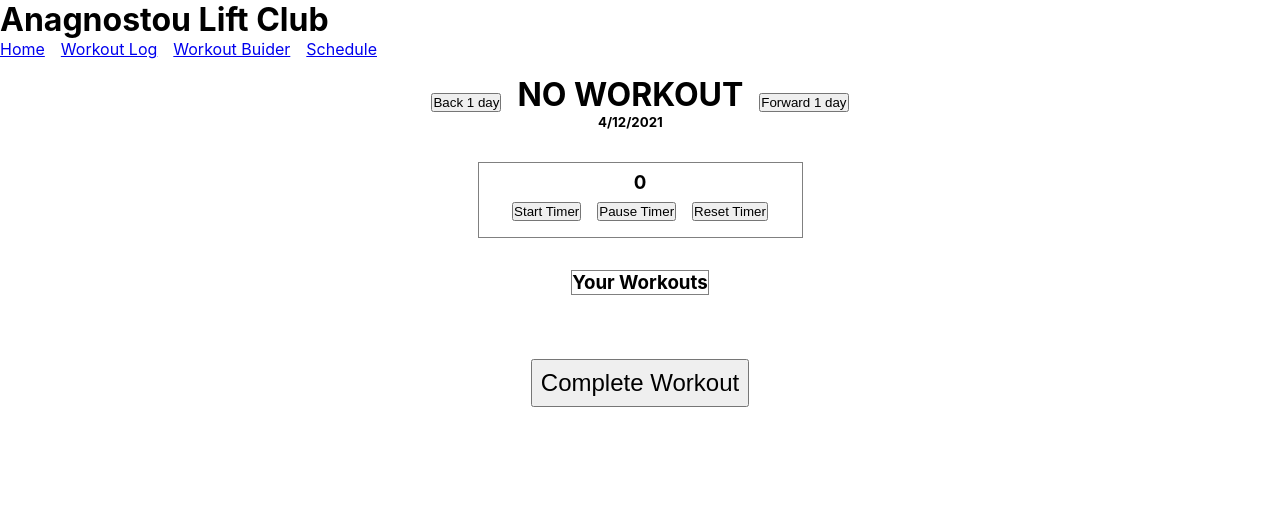
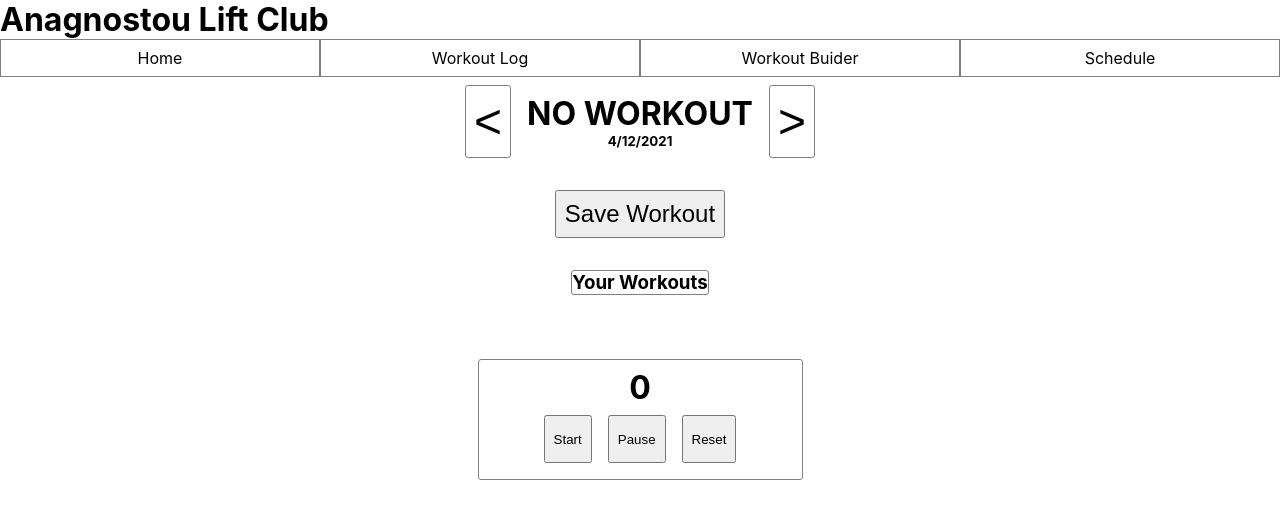
Before and after one commit to George-Anagnostou/liftclub, a Next.js app: page /workoutLog in a window 1280 px wide. Shown: the top 518 px of the page. Built offline with nearby package versions, Linux system fonts and the light colour scheme.

Commit message:
new UI
cleaner UI for using while lifting

```diff
--- a/components/Layout.js
+++ b/components/Layout.js
@@ -23,26 +23,26 @@ export default function Layout({ title = "Workout App", children }) {
         <h1>Anagnostou Lift Club</h1>
         <NavBar>
           <ul>
-            <li>
-              <Link href="/">
+            <Link href="/">
+              <li>
                 <a>Home</a>
-              </Link>
-            </li>
-            <li>
-              <Link href="/workoutLog">
+              </li>
+            </Link>
+            <Link href="/workoutLog">
+              <li>
                 <a>Workout Log</a>
-              </Link>
-            </li>
-            <li>
-              <Link href="/workoutBuilder">
+              </li>
+            </Link>
+            <Link href="/workoutBuilder">
+              <li>
                 <a>Workout Buider</a>
-              </Link>
-            </li>
-            <li>
-              <Link href="/schedule">
+              </li>
+            </Link>
+            <Link href="/schedule">
+              <li>
                 <a>Schedule</a>
-              </Link>
-            </li>
+              </li>
+            </Link>
           </ul>
         </NavBar>
         {children}
@@ -57,7 +57,13 @@ const NavBar = styled.nav`
     display: flex;
     list-style: none;
     li {
-      margin-right: 1rem;
+      width: 25%;
+      display: grid;
+      place-items: center;
+      border: 1px solid grey;
+      cursor: pointer;
+      padding: 0.5rem 0;
+      text-align: center;
     }
   }
 `;
--- a/pages/workoutLog.js
+++ b/pages/workoutLog.js
@@ -232,34 +232,13 @@ export default function workoutLog() {
     <Layout>
       <MainContainer>
         <HeaderContainer>
-          <button onClick={() => changeCurrentDayData("yesterday")}>Back 1 day</button>
+          <button onClick={() => changeCurrentDayData("yesterday")}>{"<"}</button>
           <div>
             <h1>{workout.name || "No Workout"}</h1>
             <h5>{`${yearMonthDay.month + 1}/${yearMonthDay.day}/${yearMonthDay.year}`}</h5>
           </div>
-          <button onClick={() => changeCurrentDayData("tomorrow")}>Forward 1 day</button>
+          <button onClick={() => changeCurrentDayData("tomorrow")}>{">"}</button>
         </HeaderContainer>
-
-        <TimerContainer>
-          <h3>{formatTime(timer)}</h3>
-          <div>
-            <button onClick={() => setTimerState("started")}>Start Timer</button>
-            <button onClick={() => setTimerState("paused")}>Pause Timer</button>
-            <button onClick={() => setTimerState("reset")}>Reset Timer</button>
-          </div>
-        </TimerContainer>
-
-        <UserMadeWorkouts>
-          <h3>Your Workouts</h3>
-          <ul>
-            {userMadeWorkouts.map((workout) => (
-              <li key={workout._id} onClick={() => displaySavedWorkout(workout)}>
-                <h4>{workout.name}</h4>
-                <p>{workout.exercises.length} exercises</p>
-              </li>
-            ))}
-          </ul>
-        </UserMadeWorkouts>
 
         <WorkoutList>
           {workout.exercises?.map(({ exercise, sets }) => (
@@ -274,7 +253,6 @@ export default function workoutLog() {
                     </p>
 
                     <div>
-                      <label htmlFor="weight">weight: </label>
                       <input
                         type="number"
                         name="weight"
@@ -294,7 +272,28 @@ export default function workoutLog() {
           ))}
         </WorkoutList>
 
-        <CompleteButton onClick={saveWorkout}>Complete Workout</CompleteButton>
+        <CompleteButton onClick={saveWorkout}>Save Workout</CompleteButton>
+
+        <UserMadeWorkouts>
+          <h3>Your Workouts</h3>
+          <ul>
+            {userMadeWorkouts.map((workout) => (
+              <li key={workout._id} onClick={() => displaySavedWorkout(workout)}>
+                <h4>{workout.name}</h4>
+                <p>{workout.exercises.length} exercises</p>
+              </li>
+            ))}
+          </ul>
+        </UserMadeWorkouts>
+
+        <TimerContainer>
+          <h3>{formatTime(timer)}</h3>
+          <div>
+            <button onClick={() => setTimerState("started")}>Start</button>
+            <button onClick={() => setTimerState("paused")}>Pause</button>
+            <button onClick={() => setTimerState("reset")}>Reset</button>
+          </div>
+        </TimerContainer>
       </MainContainer>
     </Layout>
   );
@@ -317,7 +316,7 @@ const MainContainer = styled.main`
   flex-direction: column;
   justify-content: center;
   align-items: center;
-  padding: 1rem;
+  padding: 0.5rem;
 `;
 
 const HeaderContainer = styled.div`
@@ -332,26 +331,13 @@ const HeaderContainer = styled.div`
       text-transform: uppercase;
     }
   }
-`;
 
-const TimerContainer = styled.div`
-  display: flex;
-  flex-direction: column;
-  justify-content: center;
-  align-items: center;
-
-  border: 1px solid grey;
-  padding: 0.5rem 0;
-  width: 100%;
-  max-width: 325px;
-  margin: 2rem auto;
-  div {
-    display: flex;
-    justify-content: space-around;
-    align-items: center;
-    button {
-      margin: 0.5rem;
-    }
+  button {
+    font-size: 3rem;
+    padding: 0.5rem;
+    background: transparent;
+    border: 1px solid grey;
+    border-radius: 3px;
   }
 `;
 
@@ -365,6 +351,7 @@ const WorkoutList = styled.ul`
 
   .exercise {
     border: 1px solid grey;
+    border-radius: 10px;
     padding: 0.5rem;
     max-width: 100%;
 
@@ -382,20 +369,38 @@ const WorkoutList = styled.ul`
       justify-content: center;
 
       .set {
-        padding: 1rem 0;
-        width: 250px;
+        display: flex;
+        justify-content: center;
+        align-items: center;
+        padding: 0.5rem 0;
+        width: fit-content;
+        margin: 1rem;
 
         p {
-          padding-bottom: 0.5rem;
+          padding-right: 3rem;
           span {
             font-weight: 700;
-            font-size: 2rem;
+            font-size: 3rem;
           }
         }
-      }
-      input {
-        width: 3rem;
-        font-size: 1.2rem;
+        div {
+          display: flex;
+          align-items: flex-end;
+          justify-content: center;
+          input {
+            width: 6.5rem;
+            font-size: 3rem;
+            font-weight: 200;
+          }
+          select {
+            margin-left: 0.2rem;
+            border: 1px solid grey;
+            border-radius: 2px;
+            font-size: 1.5rem;
+            option {
+            }
+          }
+        }
       }
     }
   }
@@ -409,6 +414,7 @@ const CompleteButton = styled.button`
 
 const UserMadeWorkouts = styled.div`
   border: 1px solid grey;
+  border-radius: 3px;
   max-width: 100%;
   text-align: center;
   margin-bottom: 2rem;
@@ -424,6 +430,7 @@ const UserMadeWorkouts = styled.div`
       margin: 0.5rem;
       padding: 0.5rem;
       border: 1px solid grey;
+      border-radius: 3px;
       &:hover {
         background: #ccc;
       }
@@ -435,3 +442,30 @@ const UserMadeWorkouts = styled.div`
     }
   }
 `;
+
+const TimerContainer = styled.div`
+  display: flex;
+  flex-direction: column;
+  justify-content: center;
+  align-items: center;
+
+  border: 1px solid grey;
+  border-radius: 3px;
+  padding: 0.5rem 0;
+  width: 100%;
+  max-width: 325px;
+  margin: 2rem auto;
+  h3 {
+    font-size: 2rem;
+  }
+  div {
+    display: flex;
+    justify-content: space-around;
+    align-items: center;
+    button {
+      margin: 0.5rem;
+      padding: 0.5rem;
+      height: 3rem;
+    }
+  }
+`;
```
